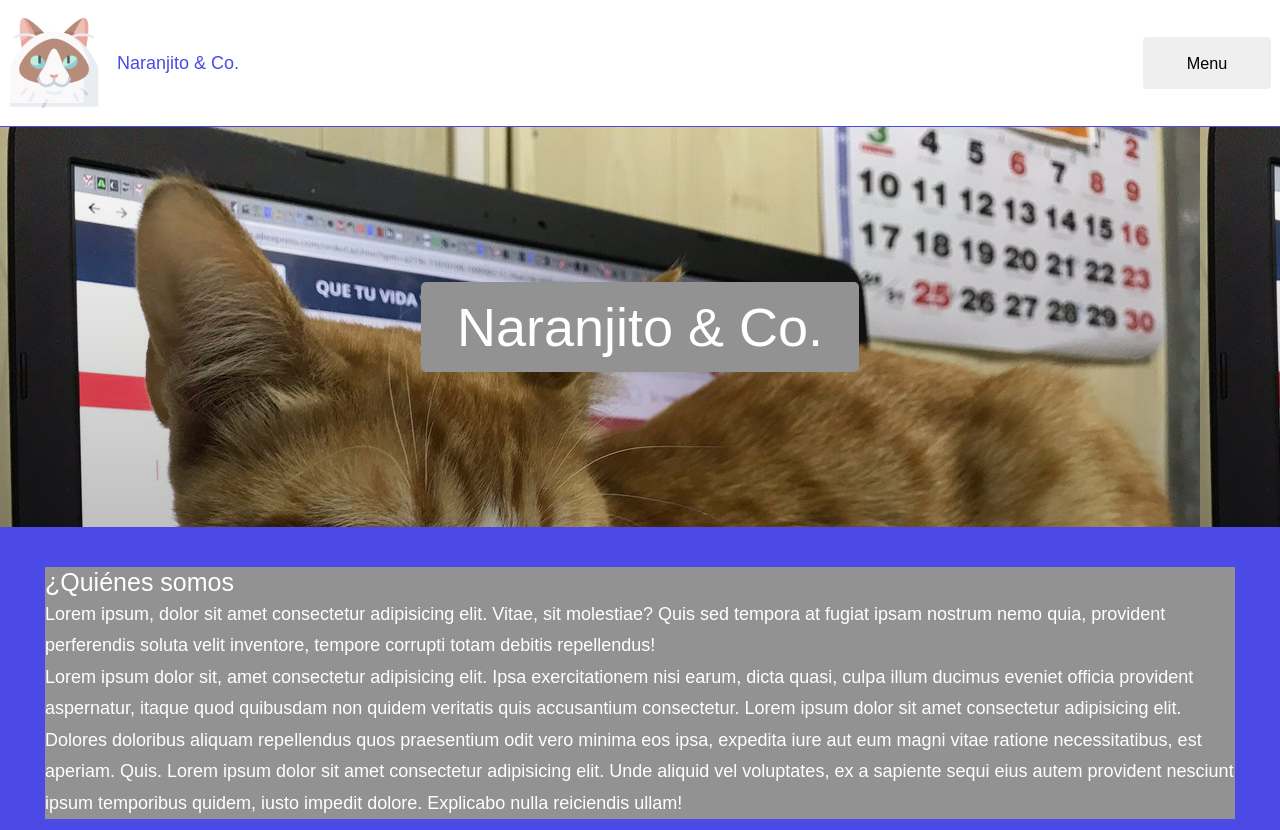
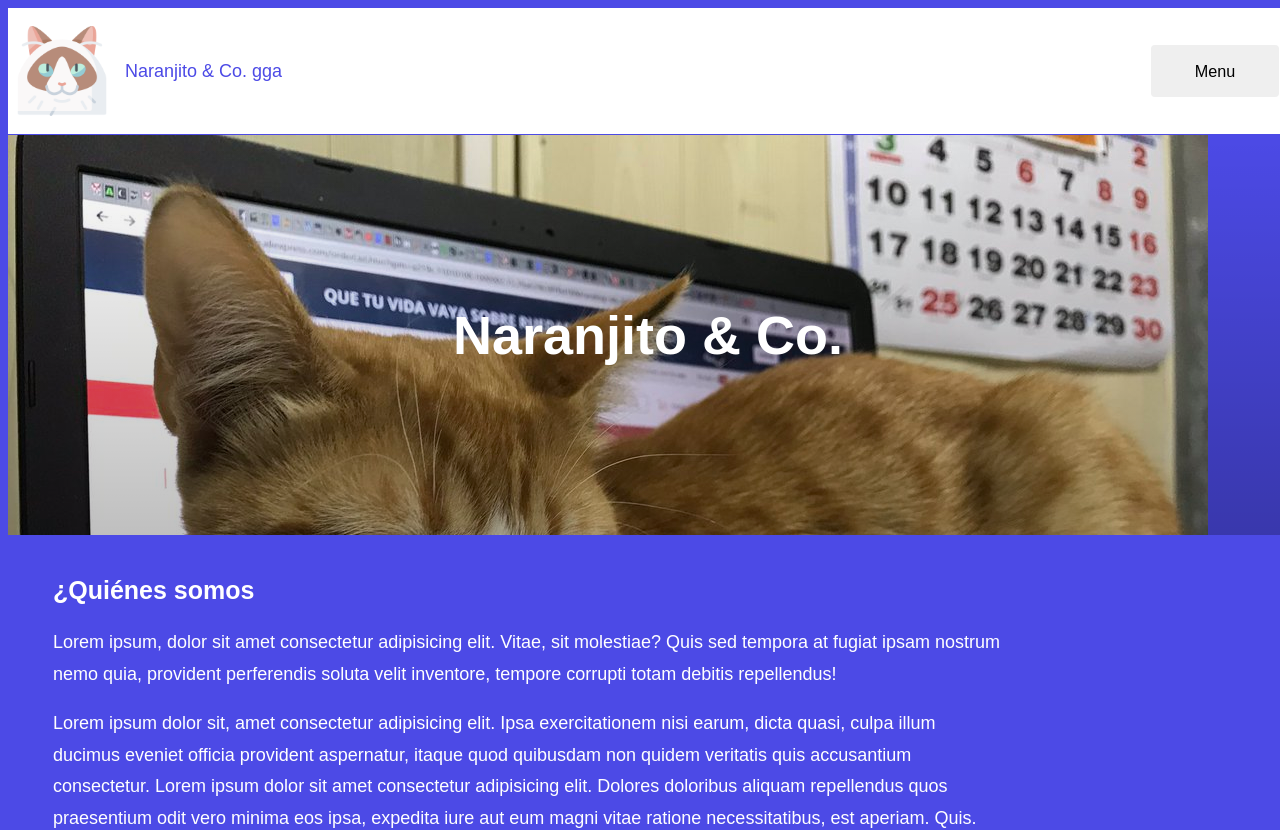
Before and after one commit to blopmardev/html-css-portfolio, a plain HTML site: page index.html in a window 1280 px wide. Shown: the top 830 px of the page. Drawn offline with Linux system fonts and the light colour scheme.

Commit message:
Styles update

```diff
--- a/index.html
+++ b/index.html
@@ -17,7 +17,7 @@
         <div class="top-bar">
             <div class="logo-area">
                 <img src="./img/nav-logo.png" alt="computer icon" />
-                <span>Naranjito & Co.</span>
+                <span>Naranjito & Co. gga</span>
             </div>
             <nav>
                 <div class="dropdown-top">
--- a/styles.css
+++ b/styles.css
@@ -1,4 +1,4 @@
-@import url("reset.css");
+@import url("");
 
 
 /*
@@ -153,11 +153,12 @@ HERO AREA
 }
 
 .about{
-    background-color: var(--light-grey);
+    width: 80%;
 }
 
 .intro {
     background: linear-gradient(0deg, rgba(0, 0, 0, 0.25253851540616246) 0%, rgba(0, 0, 0, 0) 100%, rgba(255, 255, 255, 0.283) 100%), url(./img/naranjito.jpg);
+    background-repeat: no-repeat;
     height: 20vh;
     display: flex;
     justify-content: center;
@@ -166,7 +167,6 @@ HERO AREA
 }
 
 .intro h1 {
-    background: var(--light-grey);
     border-radius: 5px;
     padding: 3vw 5vh;
     font-size: 8vw;
```
